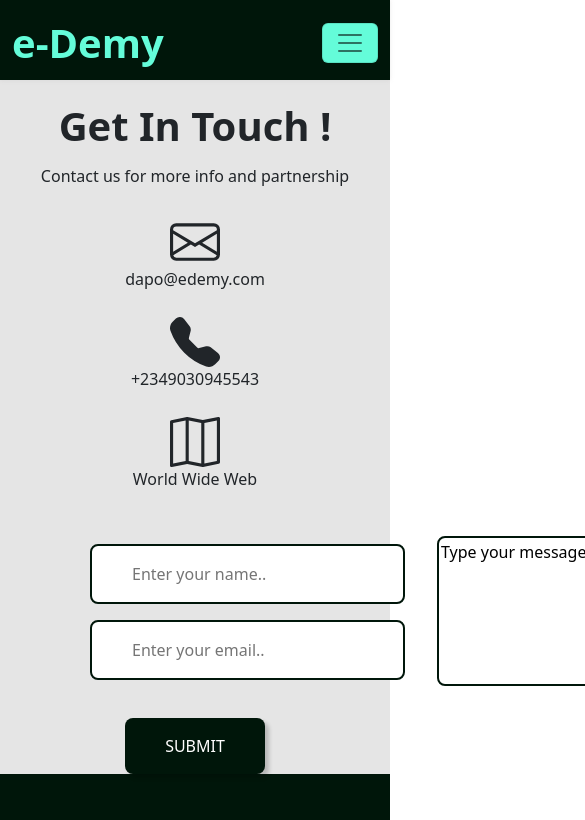
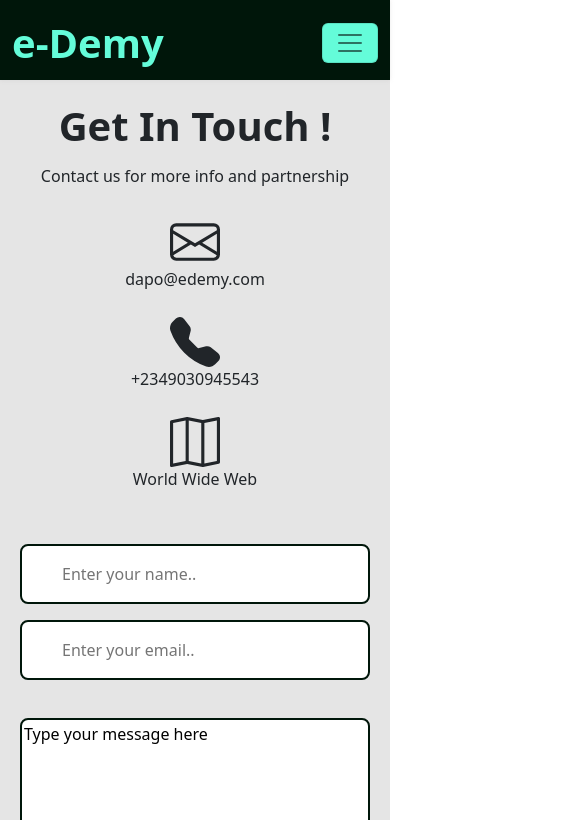
Before and after one commit to Dapo-Obembe/edemy, a React (Create React App) app: page /contact in a window 390 px wide. Shown: the top 820 px of the page, 585 px wide, since content can reach past the window. Built offline with nearby package versions, Linux system fonts and the light colour scheme.

Commit message:
made contact page responsive

```diff
--- a/src/Css/contact.css
+++ b/src/Css/contact.css
@@ -9,3 +9,11 @@
   border: 2px solid var(--Primary-clr);
   border-radius: 0.5rem;
 }
+
+@media screen and (max-width: 768px) {
+  form {
+    display: flex;
+    flex-direction: column !important;
+    margin: 0 auto;
+  }
+}
--- a/src/Pages/Contact.js
+++ b/src/Pages/Contact.js
@@ -59,7 +59,9 @@
         style={{
           backgroundColor: "var(--Background-white)",
           paddingTop: "6rem",
+          paddingBottom: "3rem",
           minHeight: "600px",
+          width: "100%",
         }}
       >
         <Container className="contact-items">
@@ -68,6 +70,7 @@
               style={{
                 minHeight: "100px",
                 backgroundColor: "var(--Background-white)",
+                width: "60%",
               }}
             >
               <div className="text-center">
@@ -106,7 +109,7 @@
               style={{
                 display: "flex",
                 flexDirection: "row",
-                width: "60%",
+                width: "100%",
                 margin: "0 auto",
               }}
             >
@@ -118,6 +121,7 @@
                   gap: "2rem",
                   margin: "2rem auto",
                 }}
+                className="form-container"
               >
                 <div
                   className="form-col1"
```
